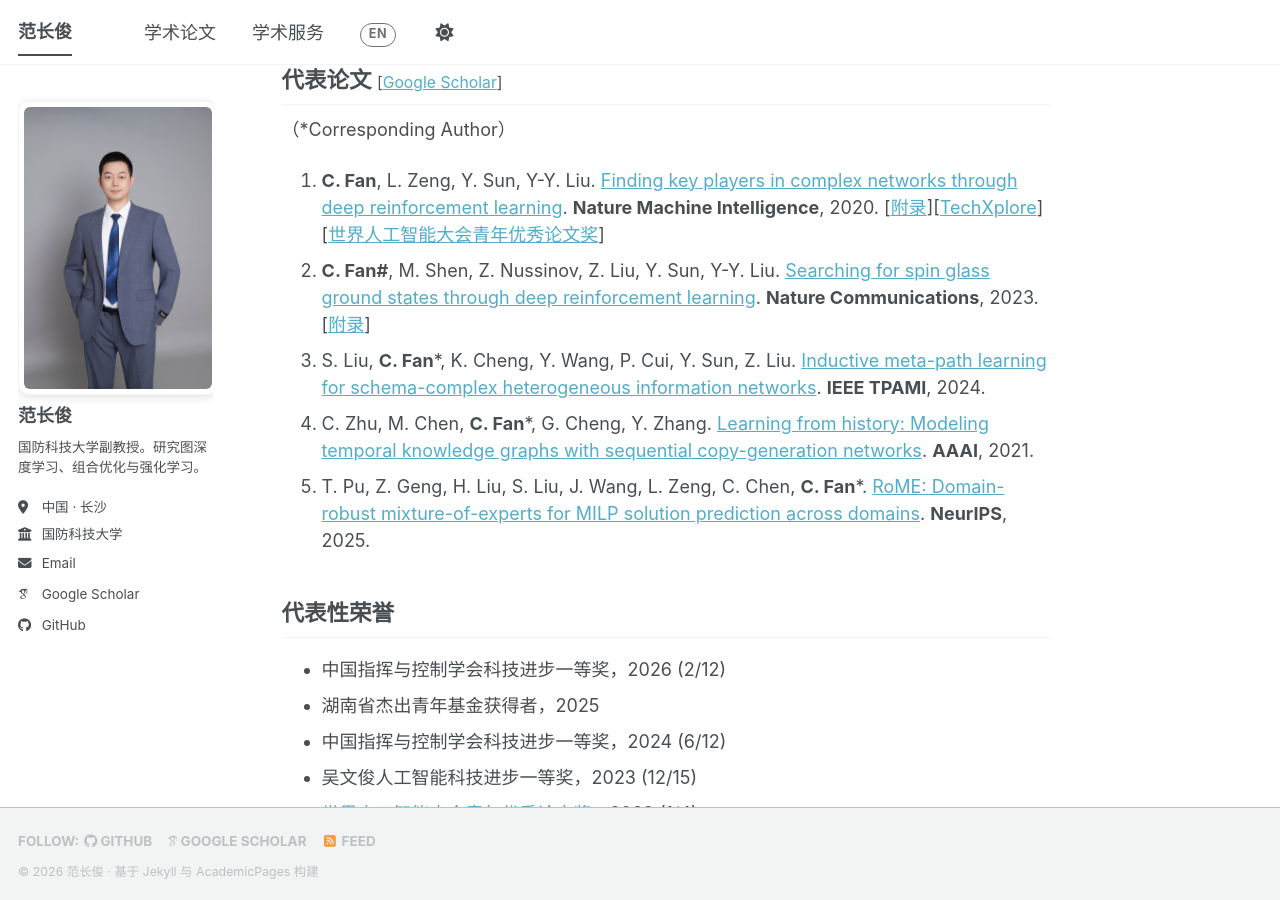
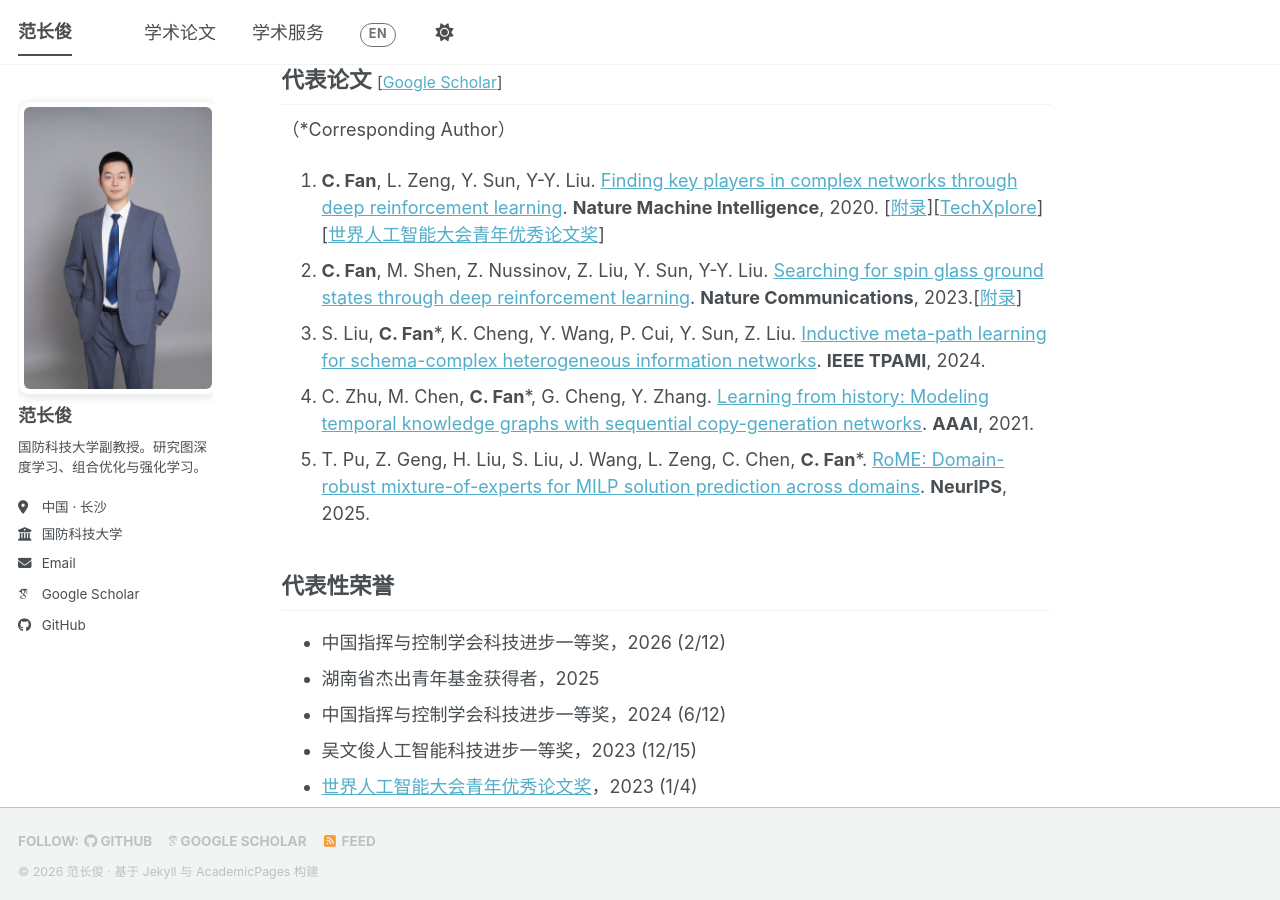
Before and after one commit to fanchangjun/fanchangjun.github.io, a Jekyll site: the page built from _pages/about.md, in a window 1280 px wide and 900 px high, scrolled down 862 px. Built offline with Jekyll 4.4.1, drawn with Linux system fonts in a browser that asks for light colours; some web fonts are replaced; a script bundle is joined from its source files by our own code; library files that are not in the unit come from our copies.

```diff
--- a/_pages/about.md
+++ b/_pages/about.md
@@ -69,7 +69,7 @@ I am now recruiting Master and PhD students who are passionate about research, s
 （*Corresponding Author）
 
 1. **C. Fan**, L. Zeng, Y. Sun, Y-Y. Liu. [Finding key players in complex networks through deep reinforcement learning](/pdfs/2020FINDER_main.pdf). **Nature Machine Intelligence**, 2020. [[附录](/pdfs/2020FINDER_SI.pdf)][[TechXplore](https://techxplore.com/news/2020-06-deep-framework-key-players-complex.html)][[世界人工智能大会青年优秀论文奖](https://www.waicyop.cn/article/11)]
-2. **C. Fan#**, M. Shen, Z. Nussinov, Z. Liu, Y. Sun, Y-Y. Liu. [Searching for spin glass ground states through deep reinforcement learning](/pdfs/2023DIRAC_main.pdf). **Nature Communications**, 2023.[[附录](/pdfs/2023DIRAC_SI.pdf)]
+2. **C. Fan**, M. Shen, Z. Nussinov, Z. Liu, Y. Sun, Y-Y. Liu. [Searching for spin glass ground states through deep reinforcement learning](/pdfs/2023DIRAC_main.pdf). **Nature Communications**, 2023.[[附录](/pdfs/2023DIRAC_SI.pdf)]
 3. S. Liu, **C. Fan***, K. Cheng, Y. Wang, P. Cui, Y. Sun, Z. Liu. [Inductive meta-path learning for schema-complex heterogeneous information networks](/pdfs/2024SchemaWalk.pdf). **IEEE TPAMI**, 2024.
 4. C. Zhu, M. Chen, **C. Fan***, G. Cheng, Y. Zhang. [Learning from history: Modeling temporal knowledge graphs with sequential copy-generation networks](/pdfs/2021CyGNet.pdf). **AAAI**, 2021.
 5. T. Pu, Z. Geng, H. Liu, S. Liu, J. Wang, L. Zeng, C. Chen, **C. Fan***. [RoME: Domain-robust mixture-of-experts for MILP solution prediction across domains](/pdfs/2025RoME.pdf). **NeurIPS**, 2025.
@@ -81,7 +81,7 @@ I am now recruiting Master and PhD students who are passionate about research, s
 （*Corresponding Author）
 
 1. **C. Fan**, L. Zeng, Y. Sun, Y-Y. Liu. [Finding key players in complex networks through deep reinforcement learning](/pdfs/2020FINDER_main.pdf). **Nature Machine Intelligence**, 2020. [[Supplementary Information](/pdfs/2020FINDER_SI.pdf)][[TechXplore](https://techxplore.com/news/2020-06-deep-framework-key-players-complex.html)][[WAIC Youth Outstanding Paper](https://www.waicyop.cn/article/11)]
-2. **C. Fan#**, M. Shen, Z. Nussinov, Z. Liu, Y. Sun, Y-Y. Liu. [Searching for spin glass ground states through deep reinforcement learning](/pdfs/2023DIRAC_main.pdf). **Nature Communications**, 2023.[[Supplementary Information](/pdfs/2023DIRAC_SI.pdf)]
+2. **C. Fan**, M. Shen, Z. Nussinov, Z. Liu, Y. Sun, Y-Y. Liu. [Searching for spin glass ground states through deep reinforcement learning](/pdfs/2023DIRAC_main.pdf). **Nature Communications**, 2023.[[Supplementary Information](/pdfs/2023DIRAC_SI.pdf)]
 3. S. Liu, **C. Fan***, K. Cheng, Y. Wang, P. Cui, Y. Sun, Z. Liu. [Inductive meta-path learning for schema-complex heterogeneous information networks](/pdfs/2024SchemaWalk.pdf). **IEEE TPAMI**, 2024.
 4. C. Zhu, M. Chen, **C. Fan***, G. Cheng, Y. Zhang [Learning from history: Modeling temporal knowledge graphs with sequential copy-generation networks](/pdfs/2021CyGNet.pdf). **AAAI**, 2021.
 5. T. Pu, Z. Geng, H. Liu, S. Liu, J. Wang, L. Zeng, C. Chen, **C. Fan***. [RoME: Domain-robust mixture-of-experts for MILP solution prediction across domains](/pdfs/2025RoME.pdf) **NeurIPS**, 2025.
```
